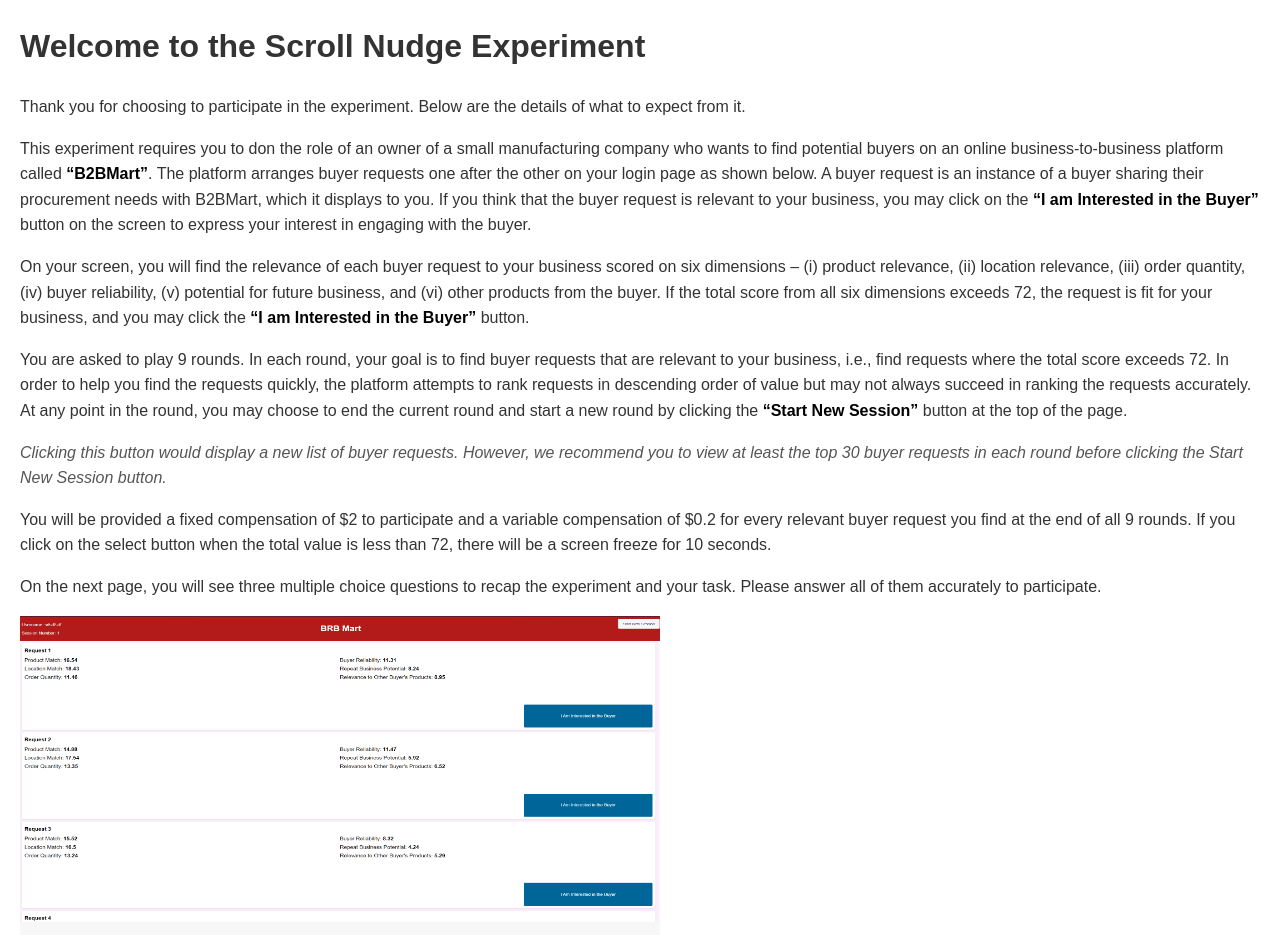
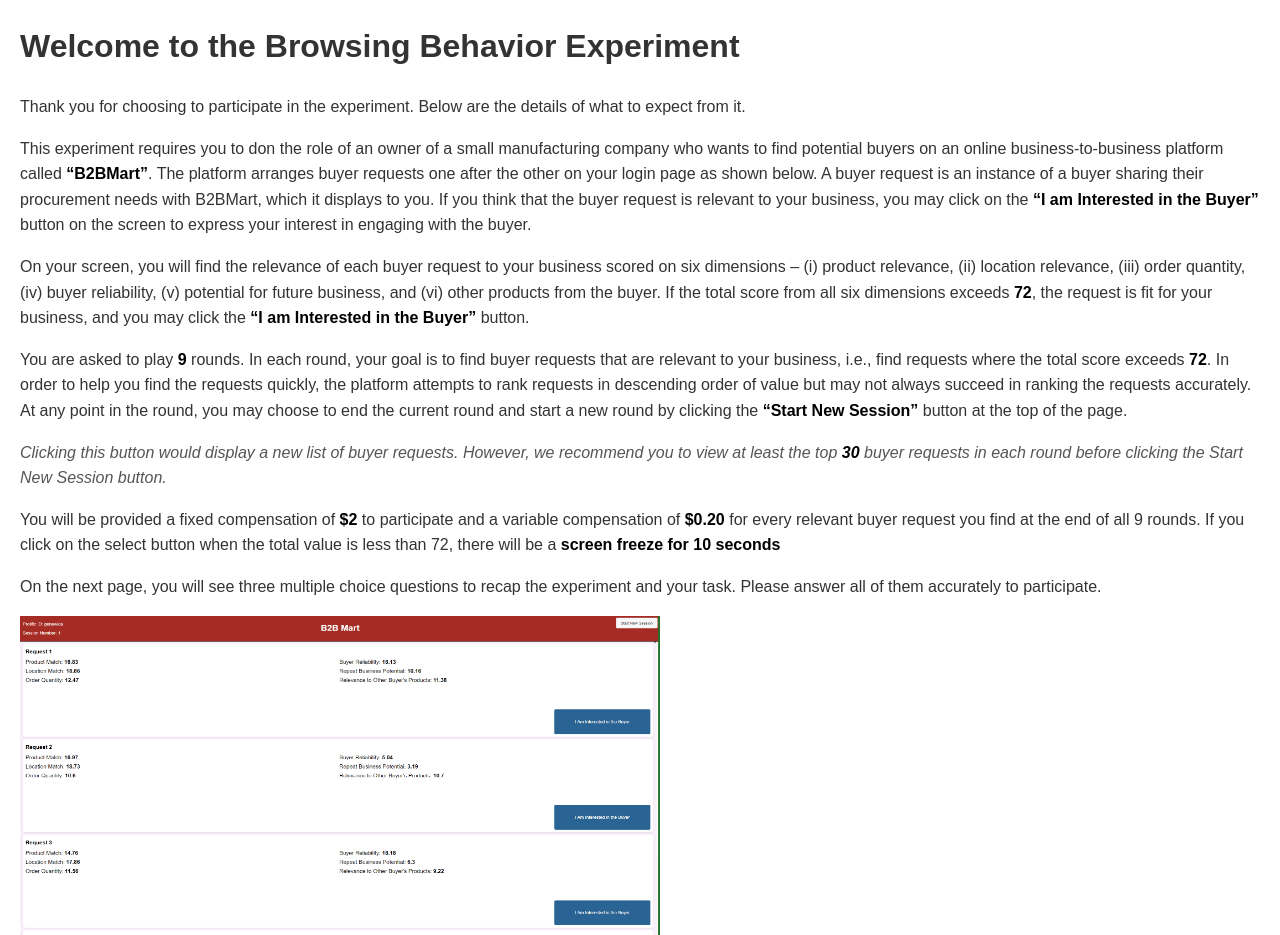
Before and after one commit to SentientPlatypus/scrollnudge, a Flask app: page / in a window 1280 px wide. Shown: the top 935 px of the page. Run offline with Flask 3, Linux system fonts and the light colour scheme.

Commit message:
final changes

```diff
--- a/app/templates/assessment.html
+++ b/app/templates/assessment.html
@@ -82,7 +82,7 @@
         </div>
 
         <div class="question">
-            <span>4. What is the recommended number of requests to view? <span class="note">(Note: Include this only on the link for scroll nudges)</span></span>
+            <span>4. What is the recommended number of requests to view?</span>
             <div class="options">
                 <label><input type="radio" name="q4" value="20"> a. 20</label>
                 <label><input type="radio" name="q4" value="30"> b. 30</label>
--- a/app/templates/experiment.html
+++ b/app/templates/experiment.html
@@ -11,7 +11,7 @@
             <p>Prolific ID: {{ user_id }}</p>
             <p>Session Number: {{ run_number }}</p>
         </div>
-        <h1>BRB Mart</h1>
+        <h1>B2B Mart</h1>
         <button id="refresh-button" class="refresh-button">Start New Session</button>
     </div>
 
--- a/app/templates/startpage.html
+++ b/app/templates/startpage.html
@@ -30,7 +30,7 @@
     </style>
 </head>
 <body>
-    <h1>Welcome to the Scroll Nudge Experiment</h1>
+    <h1>Welcome to the Browsing Behavior Experiment</h1>
     <p>Thank you for choosing to participate in the experiment. Below are the details of what to expect from it.</p>
 
     <p>This experiment requires you to don the role of an owner of a small manufacturing company who wants
@@ -43,21 +43,21 @@
     <p>On your screen, you will find the relevance of each buyer request to your business scored on six
     dimensions – (i) product relevance, (ii) location relevance, (iii) order quantity, (iv) buyer reliability, (v)
     potential for future business, and (vi) other products from the buyer. If the total score from all six
-    dimensions exceeds 72, the request is fit for your business, and you may click the <span class="highlight">“I am Interested in the Buyer”</span>
+    dimensions exceeds <span class="highlight">72</span>, the request is fit for your business, and you may click the <span class="highlight">“I am Interested in the Buyer”</span>
     button.</p>
 
-    <p>You are asked to play 9 rounds. In each round, your goal is to find buyer requests that are relevant to
-    your business, i.e., find requests where the total score exceeds 72. In order to help you find the requests
+    <p>You are asked to play <span class="highlight">9</span> rounds. In each round, your goal is to find buyer requests that are relevant to
+    your business, i.e., find requests where the total score exceeds <span class="highlight">72</span>. In order to help you find the requests
     quickly, the platform attempts to rank requests in descending order of value but may not always
     succeed in ranking the requests accurately. At any point in the round, you may choose to end the
     current round and start a new round by clicking the <span class="highlight">“Start New Session”</span> button at the top of the page.</p>
 
     <p class="note">Clicking this button would display a new list of buyer requests. However, we recommend you to view at
-    least the top 30 buyer requests in each round before clicking the Start New Session button.</p>
+    least the top <span class="highlight">30</span> buyer requests in each round before clicking the Start New Session button.</p>
 
-    <p>You will be provided a fixed compensation of $2 to participate and a variable compensation of $0.2 for
+    <p>You will be provided a fixed compensation of <span class="highlight">$2</span> to participate and a variable compensation of <span class="highlight">$0.20</span> for
     every relevant buyer request you find at the end of all 9 rounds. If you click on the select button when
-    the total value is less than 72, there will be a screen freeze for 10 seconds.</p>
+    the total value is less than 72, there will be a <span class="highlight">screen freeze for 10 seconds</span></p>
 
     <p>On the next page, you will see three multiple choice questions to recap the experiment and your task.
     Please answer all of them accurately to participate.</p>
```
Also changed, not shown: README.md, app/static/images/page.png, image-1.png (deleted), image-2.png (deleted), image.png (deleted).
